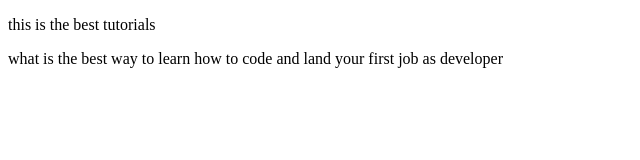
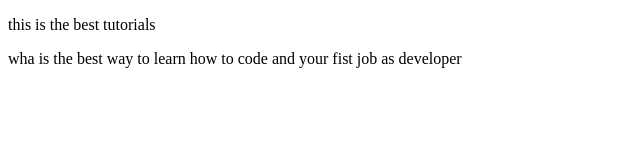
Before and after one commit to Gabriel-Andy/Git-course, a plain HTML site: page index.html in a window 1280 px wide. Shown: the full height of the page, 0-640 px from the left. Drawn offline with Linux system fonts and the light colour scheme.

Commit message:
I am adding the new text

```diff
--- a/index.html
+++ b/index.html
@@ -8,8 +8,7 @@
   <body>
     <p>this is the best tutorials</p>
     <p>
-      what is the best way to learn how to code and land your first job as
-      developer
+      wha is the best way to learn how to code and your fist job as developer
     </p>
   </body>
 </html>
```
